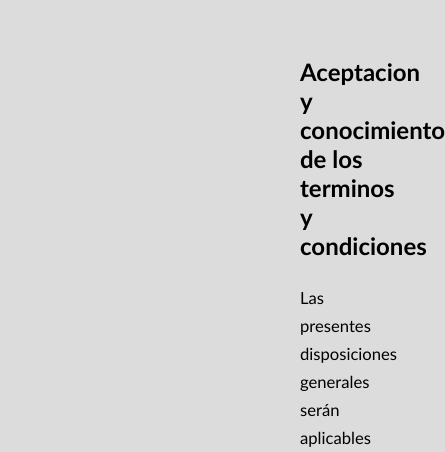
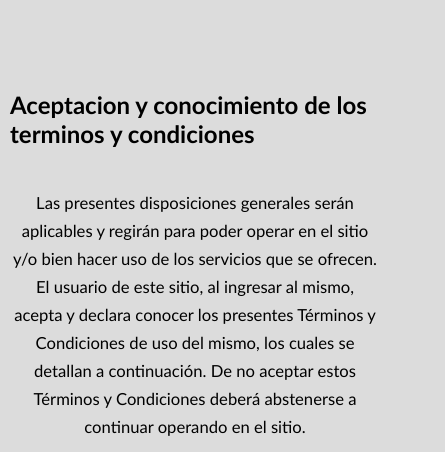
Before and after one commit to valentin-liz/oldskool, a plain HTML site: page pages/terminos.html in a window 390 px wide. Shown: the part 392-844 px from the top of the page, 445 px wide, since content can reach past the window. Drawn offline with Linux system fonts and the light colour scheme.

Commit message:
Pagina terminos y condiciones ahora es responsive

```diff
--- a/pages/terminos.html
+++ b/pages/terminos.html
@@ -24,19 +24,20 @@
         </nav>
     </header>
     <main>
-        <section>
+        <section class="section">
             <h2 class="section__title">TERMINOS Y CONDICIONES</h2>
+            <div class="contenedor__terminos">
                 <h3 class="section__subtituloTerminos">Aceptacion y conocimiento de los terminos y condiciones</h3>
                 <p class="section__parrafoTerminos">Las presentes disposiciones generales serán aplicables y regirán para poder operar en el sitio y/o bien hacer uso de los servicios que se ofrecen. El usuario de este sitio, al ingresar al mismo, acepta y declara conocer los presentes Términos y Condiciones de uso del mismo, los cuales se detallan a continuación. De no aceptar estos Términos y Condiciones deberá abstenerse a continuar operando en el sitio.</p>
                 <h3 class="section__subtituloTerminos">Uso de el sitio</h3>
-            <p class="section__parrafoTerminos">Podrán operar en “el sitio” personas que sean capaces para contratar conforme lo establecido por el Código Civil y leyes aplicables (en adelante el usuario). No podrán hacer uso del sitio aquellas personas que no tengan dicha capacidad legal.
-            Este sitio constituye una plataforma virtual a través de la cual cualquier usuario registrado en él puede comprar los productos que se ofrezcan en el mismo y que se encuentren disponibles, conforme las condiciones que a continuación se detallarán. La información contenida en la misma no implica recomendación ni asesoramiento de ningún tipo, siendo información de carácter de general.</p>
+                <p class="section__parrafoTerminos">Podrán operar en “el sitio” personas que sean capaces para contratar conforme lo establecido por el Código Civil y leyes aplicables (en adelante el usuario). No podrán hacer uso del sitio aquellas personas que no tengan dicha capacidad legal. Este sitio constituye una plataforma virtual a través de la cual cualquier usuario registrado en él puede comprar los productos que se ofrezcan en el mismo y que se encuentren disponibles, conforme las condiciones que a continuación se detallarán. La información contenida en la misma no implica recomendación ni asesoramiento de ningún tipo, siendo información de carácter de general.</p>
                 <h3 class="section__subtituloTerminos">Avisos publicitarios y links</h3>
                 <p class="section__parrafoTerminos">En el sitio pueden existir enlaces que permitan al usuario acceder a sitios de terceros. De existir dichos enlaces, los mismos no podrán interpretarse como asociación de ningún tipo entre el sitio y dichos terceros. El usuario declara conocer que el acceso a otros sitios implicará someterse a los términos y condiciones de los mismos, que podrán ser distintos al presente.</p>
                 <h3 class="section__subtituloTerminos">Prohibiciones dentro de el sitio</h3>
                 <p class="section__parrafoTerminos">Al navegar por OldSkool queda prohibido: enviar o transmitir material sexual u obsceno; enviar o transmitir información cuyo contenido sea, directa o indirectamente, y sin que lo siguiente se considere una limitación, trasgresor, profano, abusivo, difamatorio y/o fraudulento; enviar o transmitir archivos que contengan virus u otras características destructivas que puedan afectar de manera adversa el funcionamiento de una computadora ajena y/o puedan afectar el correcto funcionamiento de las mismas y/o del sitio; utilizar el sitio, directa o indirectamente, para violar cualquier ley aplicable, cualquiera fuese su naturaleza, ya sea provincial, nacional o internacional; utilizar nuestro servicios utilizando un nombre falso, erróneo o inexistente, ya sea como persona física o jurídica; enviar o transmitir información de propiedad de terceros o que pudiera afectar adversamente la imagen y/o los derechos de terceros.</p>
                 <h3 class="section__subtituloTerminos">Privacidad de los datos personales provistos por el usuario</h3>
                 <p class="section__parrafoTerminos">OldSkool no cederá, venderá ni entregará a otras empresas o personas físicas la información suministrada por Usted. OldSkool no cederá, venderá ni negociará su base de datos con otras empresas o personas físicas. Usted acepta por el hecho de registrarse y operar con nosotros, el derecho de OldSkool a comunicarse con Usted por vía electrónica o telefónica hasta que usted manifieste fehacientemente que no desea ser contactado.</p>
+            </div>
         </section>
     </main>
     <footer>
--- a/styles/SCSS/_mediaqueries.scss
+++ b/styles/SCSS/_mediaqueries.scss
@@ -22,6 +22,23 @@
         margin-left: 10px;
         margin-right: 10px;
     }
+
+    .contenedor__terminos {
+        display: flex;
+        flex-direction: column;
+    }
+
+    .section__subtituloTerminos {
+        display: flex;
+        margin-left: 10px;
+        margin-right: 10px;
+    }
+
+    .section__parrafoTerminos {
+        text-align: center;
+        margin-left: 10px;
+        margin-right: 10px;
+    }
 }
 
 @media screen and (max-width:1469px) {
--- a/styles/SCSS/_terminosPage.scss
+++ b/styles/SCSS/_terminosPage.scss
@@ -48,6 +48,10 @@
     font-size: 2.5rem;
     letter-spacing: 0.188rem;
     margin-top: 70px;
+}
+
+.contenedor__terminos {
+    margin-bottom: 80px;
 }
 
 .section__subtituloTerminos {
```
Also changed, not shown: styles/main.css, 1 other file. Lines whose indentation alone changed are shown as unchanged.
